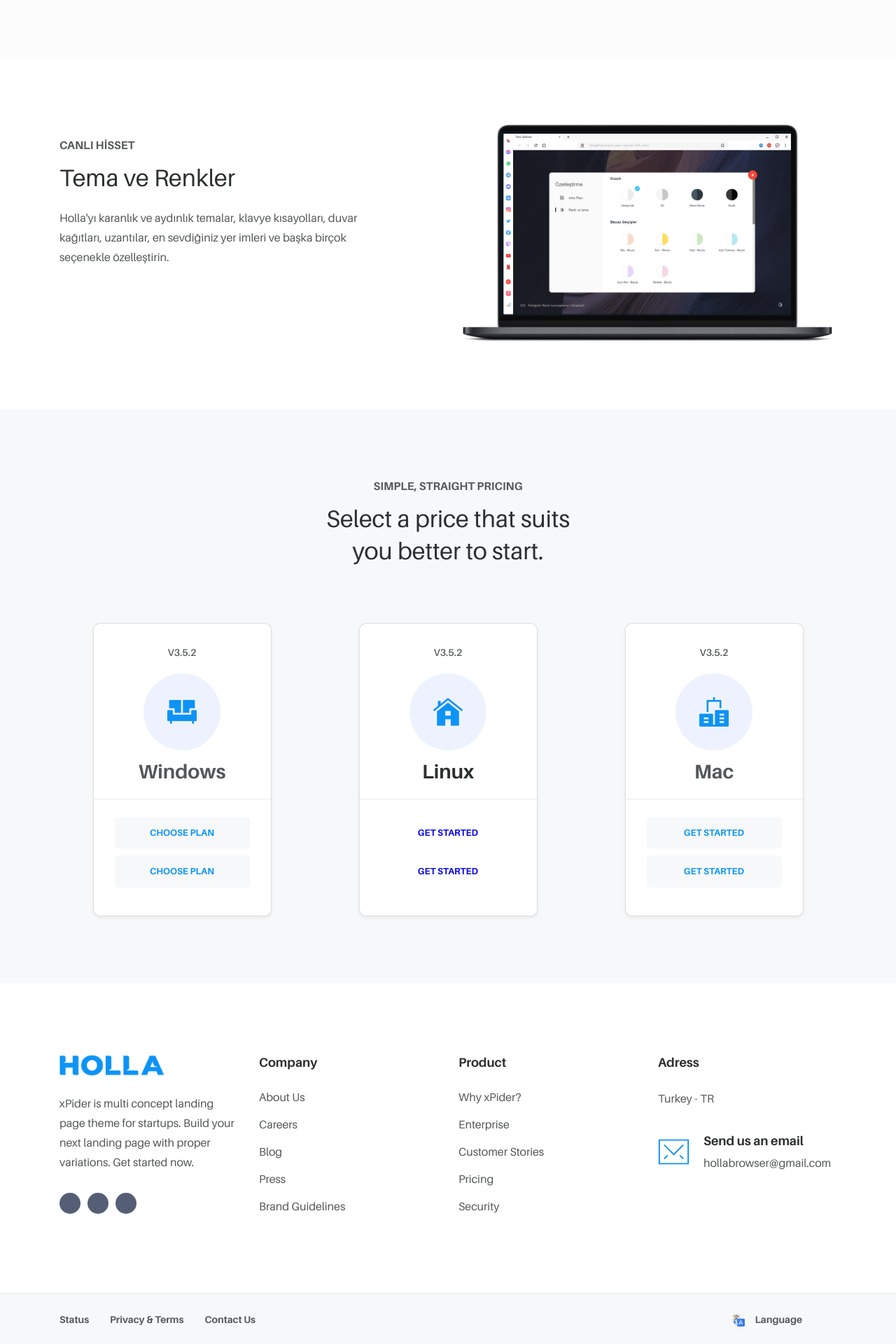
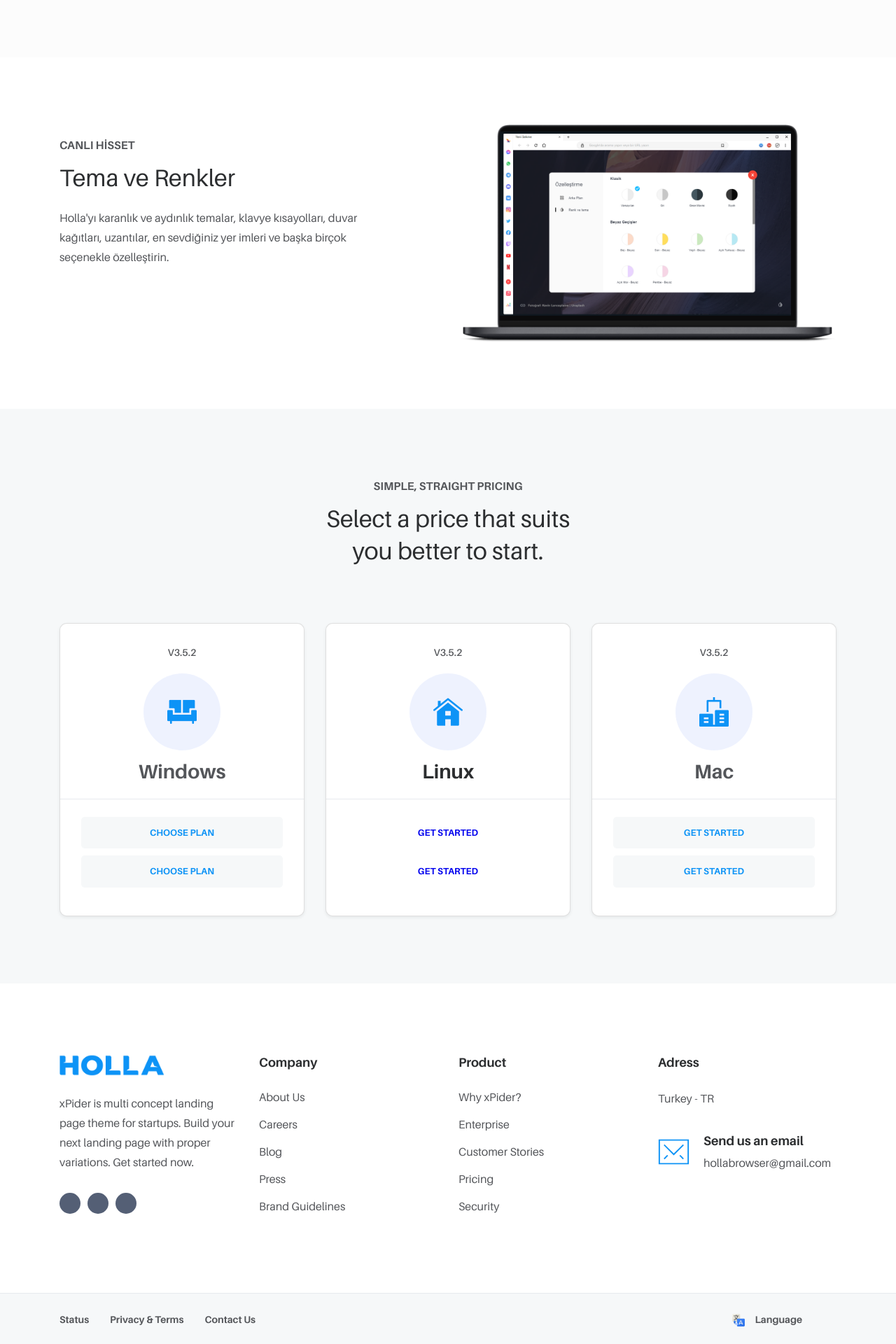
Before and after one commit to meforce/holla, a Jekyll site: the page built from docs/index.html, in a window 1280 px wide. Shown: the part 3338-5258 px from the top of the page at 70% size. Built offline with Jekyll 4.4.1, drawn with Linux system fonts in a browser that asks for light colours; some web fonts are replaced; Markdown is read by kramdown in place of the engine named in the settings.

Commit message:
Update features.html

```diff
--- a/docs/_includes/features.html
+++ b/docs/_includes/features.html
@@ -266,7 +266,7 @@
 <div class="row justify-content-center reveal">
 
 
-<div class="col-12 col-sm-6 mx-sm-auto col-xl-3 mb-40 mb-xl-0">
+<div class="col-12 col-sm-6 mx-sm-auto col-xl-4 mb-40 mb-xl-0">
 <div class="card text-center rounded-md">
 <div class="header d-flex flex-column align-items-center pt-30 pb-20 border-bottom-light">
 <span class="font-size-14 text-uppercase font-w-600 mb-20">v3.5.2</span>
@@ -287,7 +287,7 @@
 </div>
 <!-- end of col -->
 
-<div class="col-12 col-sm-6 mx-sm-auto col-xl-3 mb-40 mb-xl-0">
+<div class="col-12 col-sm-6 mx-sm-auto col-xl-4 mb-40 mb-xl-0">
 <div class="card text-center rounded-md">
 <div class="header d-flex flex-column align-items-center pt-30 pb-20 border-bottom-light">
 <span class="font-size-14 text-uppercase font-w-600 mb-20">v3.5.2</span>
@@ -309,7 +309,7 @@
 <!-- end of col -->
 
 
-<div class="col-12 col-sm-6 mx-sm-auto col-xl-3 mb-40 mb-xl-0">
+<div class="col-12 col-sm-6 mx-sm-auto col-xl-4 mb-40 mb-xl-0">
 <div class="card text-center rounded-md">
 <div class="header d-flex flex-column align-items-center pt-30 pb-20 border-bottom-light">
 <span class="font-size-14 text-uppercase font-w-600 mb-20">v3.5.2</span>
```
